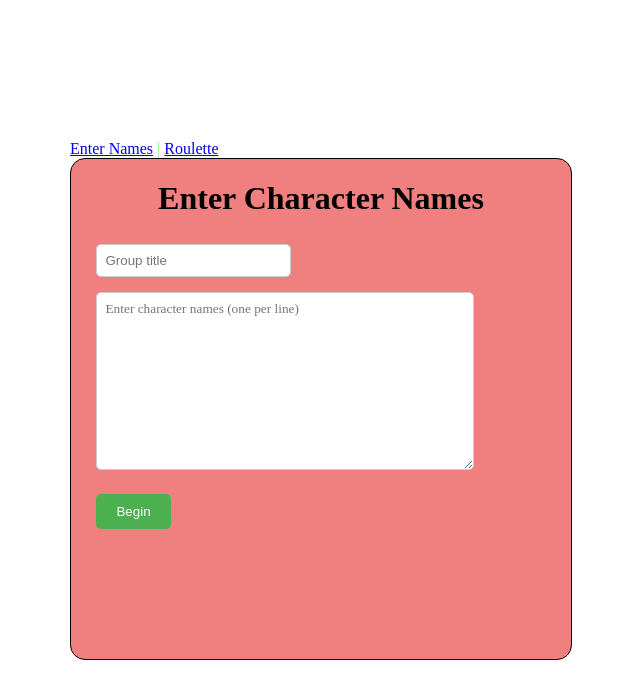
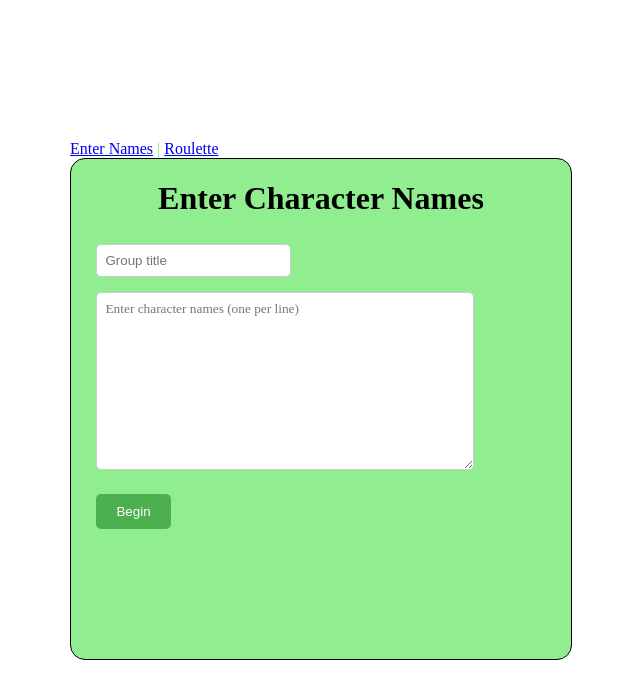
Before and after one commit to jacintogomez/Roulette-Selection, a Vue app: page /#/ in a window 1280 px wide. Shown: the top 698 px of the page, without its empty margins (319-959 px from the left). Built offline with nearby package versions, Linux system fonts and the light colour scheme.

Commit message:
Color updates

```diff
--- a/src/characterroulette.vue
+++ b/src/characterroulette.vue
@@ -80,7 +80,7 @@ export default{
     text-align: center;
     border-radius: 15px;
     padding: 2%;
-    background-color: lightcoral;
+    background-color: lightgreen;
 }
 li:hover {
     cursor: pointer;
--- a/src/enternames.vue
+++ b/src/enternames.vue
@@ -55,7 +55,7 @@ const handleKeydown = (event) => {
     flex-direction: column;
     justify-content: flex-start;
     align-items: center;
-    background-color: lightcoral;
+    background-color: lightgreen;
 }
 
 textarea {
```
